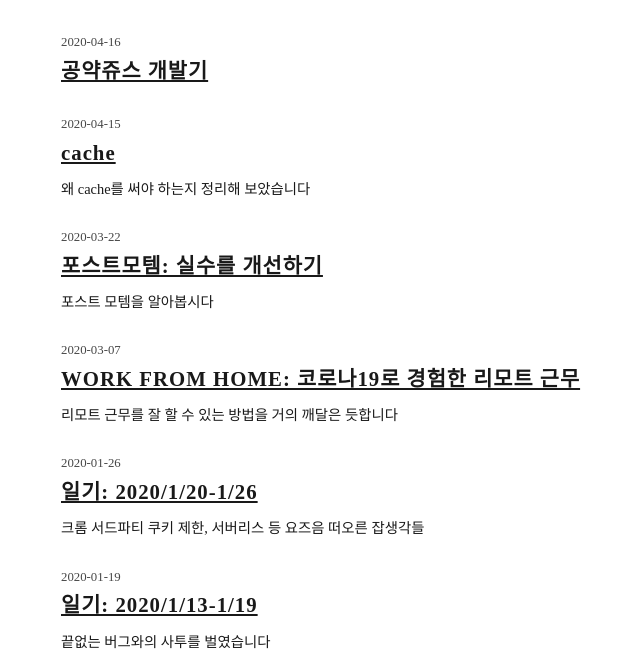
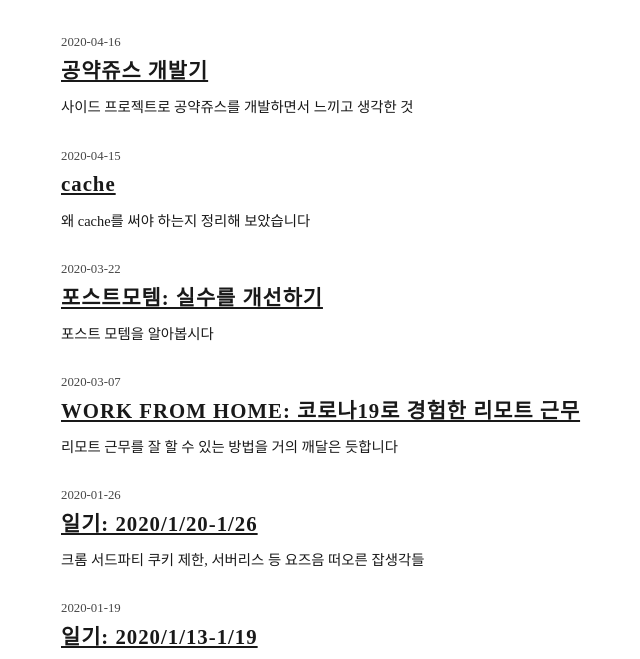
Before and after one commit to tinytinystone/gatsby-site-new, a Gatsby site: page / in a window 1280 px wide. Shown: the part 122-781 px from the top of the page, without its empty margins (254-894 px from the left). Built offline with nearby package versions, Linux system fonts and the light colour scheme; Gatsby itself is replaced by a stand-in of ours.

Commit message:
excerpt 추가

```diff
--- a/src/pages/2020-04-16-juice-vote/index.md
+++ b/src/pages/2020-04-16-juice-vote/index.md
@@ -3,7 +3,7 @@ path: '/juice-vote'
 date: '2020-04-16'
 title: '공약쥬스 개발기'
 tags: ['retrospective', 'juice-vote', 'side-project']
-excerpt: ''
+excerpt: '사이드 프로젝트로 공약쥬스를 개발하면서 느끼고 생각한 것'
 ---
 
 [공약쥬스](https://www.juice.vote) 서비스를 개발하면서 배우고 느낀 점을 정리해 본다.
```
